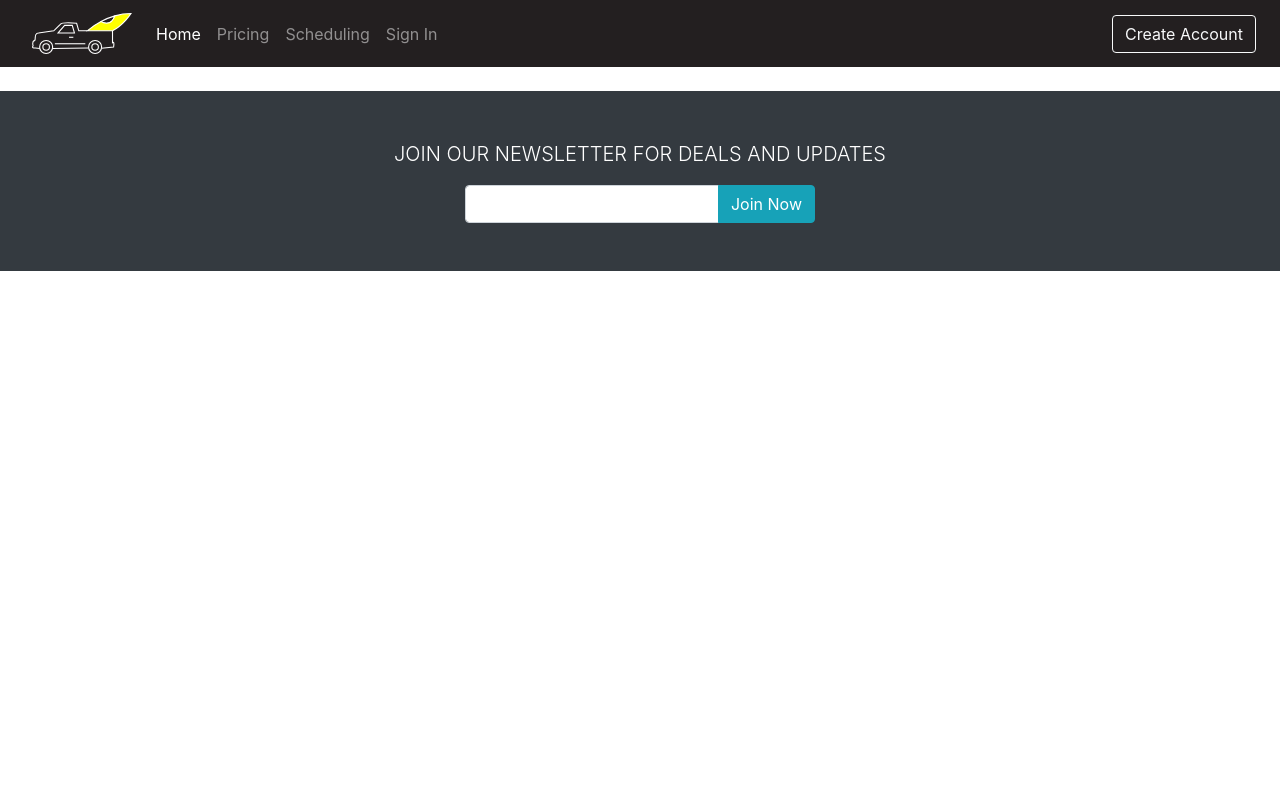
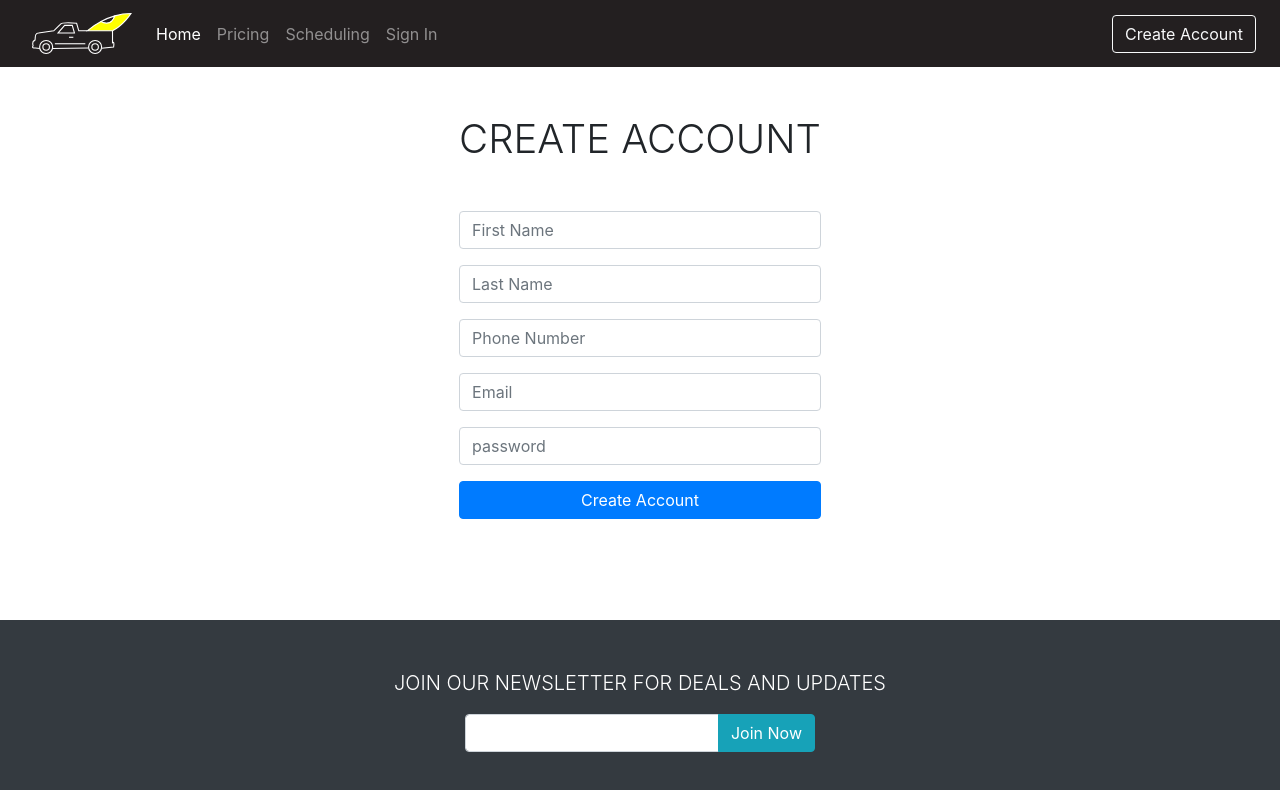
Before and after one commit to kenocathon/yak_kab, a React (Create React App) app in the folder client/: page /create-account in a window 1280 px wide. Shown: the top 790 px of the page. Built offline with nearby package versions, Linux system fonts and the light colour scheme.

Commit message:
create new user

```diff
--- a/client/src/AppRouter.js
+++ b/client/src/AppRouter.js
@@ -3,6 +3,7 @@ import { Switch, Route } from 'react-router-dom';
 import Home from './components/Home';
 import Navbar from './components/Navbar';
 import Footer from './components/Footer';
+import CreateAccount from './components/CreateAccount';
 
 const AppRouter = () => {
   return (
@@ -10,6 +11,7 @@ const AppRouter = () => {
       <Navbar />
       <Switch>
         <Route exact path='/' component={Home} />
+        <Route path='/create-account' component={CreateAccount} />
       </Switch>
       <Footer />
     </div>
--- /dev/null
+++ b/client/src/components/CreateAccount.js
@@ -0,0 +1,93 @@
+import React, { useState } from 'react';
+import { create } from '../user/api-user';
+
+export default function CreateAccount() {
+  const [values, setValues] = useState({
+    firstName: '',
+    lastName: '',
+    phoneNumber: '',
+    email: '',
+    password: '',
+    openDialog: false,
+    error: '',
+  });
+
+  const handleChange = (name) => (event) => {
+    setValues({ ...values, [name]: event.target.value });
+  };
+
+  const clickSubmit = () => {
+    const user = {
+      firstName: values.firstName || undefined,
+      lastName: values.lastName || undefined,
+      phoneNumber: values.phoneNumber || undefined,
+      email: values.email || undefined,
+      password: values.password || undefined,
+    };
+    create(user).then((data) => {
+      if (data.error) {
+        setValues({ ...values, error: data.error });
+      } else {
+        setValues({ ...values, error: '', openDialog: true });
+      }
+    });
+  };
+
+  return (
+    <div className='d-flex aigin-items-center justify-content-center my-5'>
+      <form className='text-center' onSubmit={clickSubmit}>
+        <h1 className='mb-5 font-weight-light text-uppercase'>
+          Create Account
+        </h1>
+        <div className='form-group'>
+          <input
+            type='text'
+            placeholder='First Name'
+            className='form-control'
+            onChange={handleChange('firstName')}
+            value={values.firstName}
+          />
+        </div>
+        <div className='form-group'>
+          <input
+            type='text'
+            placeholder='Last Name'
+            className='form-control'
+            onChange={handleChange('lastName')}
+            value={values.lastName}
+          />
+        </div>
+        <div className='form-group'>
+          <input
+            type='text'
+            placeholder='Phone Number'
+            className='form-control'
+            onChange={handleChange('phoneNumber')}
+            value={values.phoneNumber}
+          />
+        </div>
+        <div className='form-group'>
+          <input
+            type='email'
+            placeholder='Email'
+            className='form-control'
+            onChange={handleChange('email')}
+            value={values.email}
+          />
+        </div>
+        <div className='form-group'>
+          <input
+            type='password'
+            placeholder='password'
+            className='form-control'
+            onChange={handleChange('password')}
+            value={values.password}
+          />
+        </div>
+        <button type='submit' className='btn btn-primary btn-block'>
+          Create Account
+        </button>
+      </form>
+    </div>
+  );
+}
--- a/client/src/components/Footer.js
+++ b/client/src/components/Footer.js
@@ -2,7 +2,7 @@ import React from 'react';
 
 const Footer = () => {
   return (
-    <section className='bg-dark mt-4'>
+    <footer className='bg-dark mt-4 fixed-bottom'>
       <div className='container text-center text-white py-5'>
         <p className='lead'>JOIN OUR NEWSLETTER FOR DEALS AND UPDATES</p>
         <div className='row justify-content-center'>
@@ -18,7 +18,7 @@ const Footer = () => {
           </div>
         </div>
       </div>
-    </section>
+    </footer>
   );
 };
 
--- a/client/src/components/Navbar.js
+++ b/client/src/components/Navbar.js
@@ -29,30 +29,30 @@ const Navbar = (props) => {
         <span className='navbar-toggler-icon'></span>
       </button>
 
-      <div class='collapse navbar-collapse' id='navbarSupportedContent'>
-        <ul class='navbar-nav mr-auto'>
-          <li class='nav-item active'>
-            <a class='nav-link' href='#'>
-              Home <span class='sr-only'>(current)</span>
+      <div className='collapse navbar-collapse' id='navbarSupportedContent'>
+        <ul className='navbar-nav mr-auto'>
+          <li className='nav-item active'>
+            <a className='nav-link' href='#'>
+              Home <span className='sr-only'>(current)</span>
             </a>
           </li>
-          <li class='nav-item'>
-            <a class='nav-link' href='#'>
+          <li className='nav-item'>
+            <a className='nav-link' href='#'>
               Pricing
             </a>
           </li>
-          <li class='nav-item'>
-            <a class='nav-link' href='#'>
+          <li className='nav-item'>
+            <a className='nav-link' href='#'>
               Scheduling
             </a>
           </li>
-          <li class='nav-item'>
-            <a class='nav-link' href='#'>
+          <li className='nav-item'>
+            <a className='nav-link' href='#'>
               Sign In
             </a>
           </li>
         </ul>
-        <a href='#'>
+        <a href='/create-account'>
           <button className='btn btn-outline-light my-2 my-sm-0 mr-2'>
             Create Account
           </button>
--- a/client/user/api-user.js
+++ b/client/src/user/api-user.js
@@ -18,6 +18,7 @@ const read = async (params, credentials, signal) => {
   try {
     let response = await fetch('/api/users/' + params.userId, {
       method: 'GET',
+      signal,
       headers: {
         'Accept': 'application/json',
         'Content-Type': 'application/json',
@@ -30,7 +31,7 @@ const read = async (params, credentials, signal) => {
   }
 };
 
-const update = async (params, credentials, signal) => {
+const update = async (params, credentials, user) => {
   try {
     let response = await fetch('/api/users/' + params.userId, {
       method: 'PUT',
```
